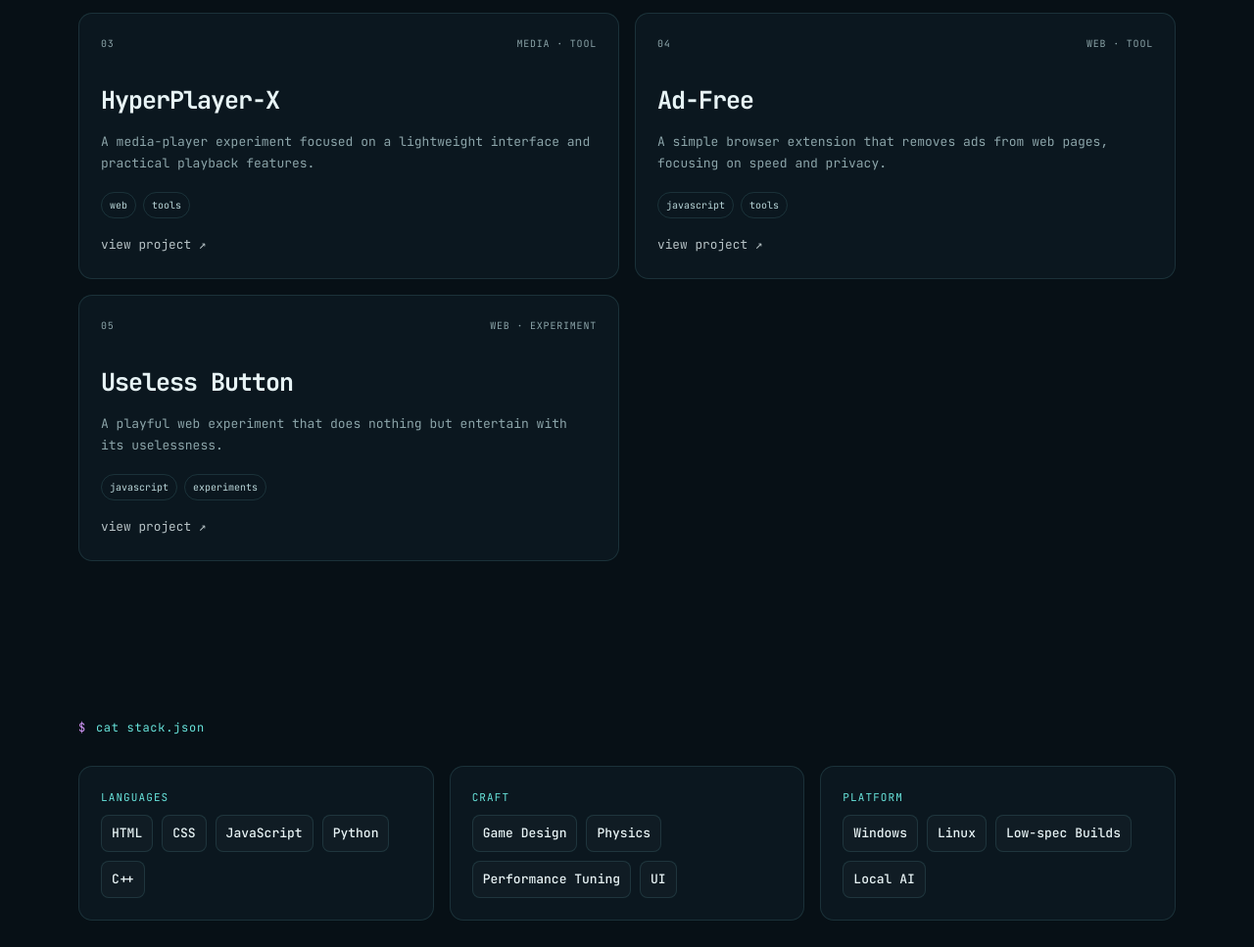
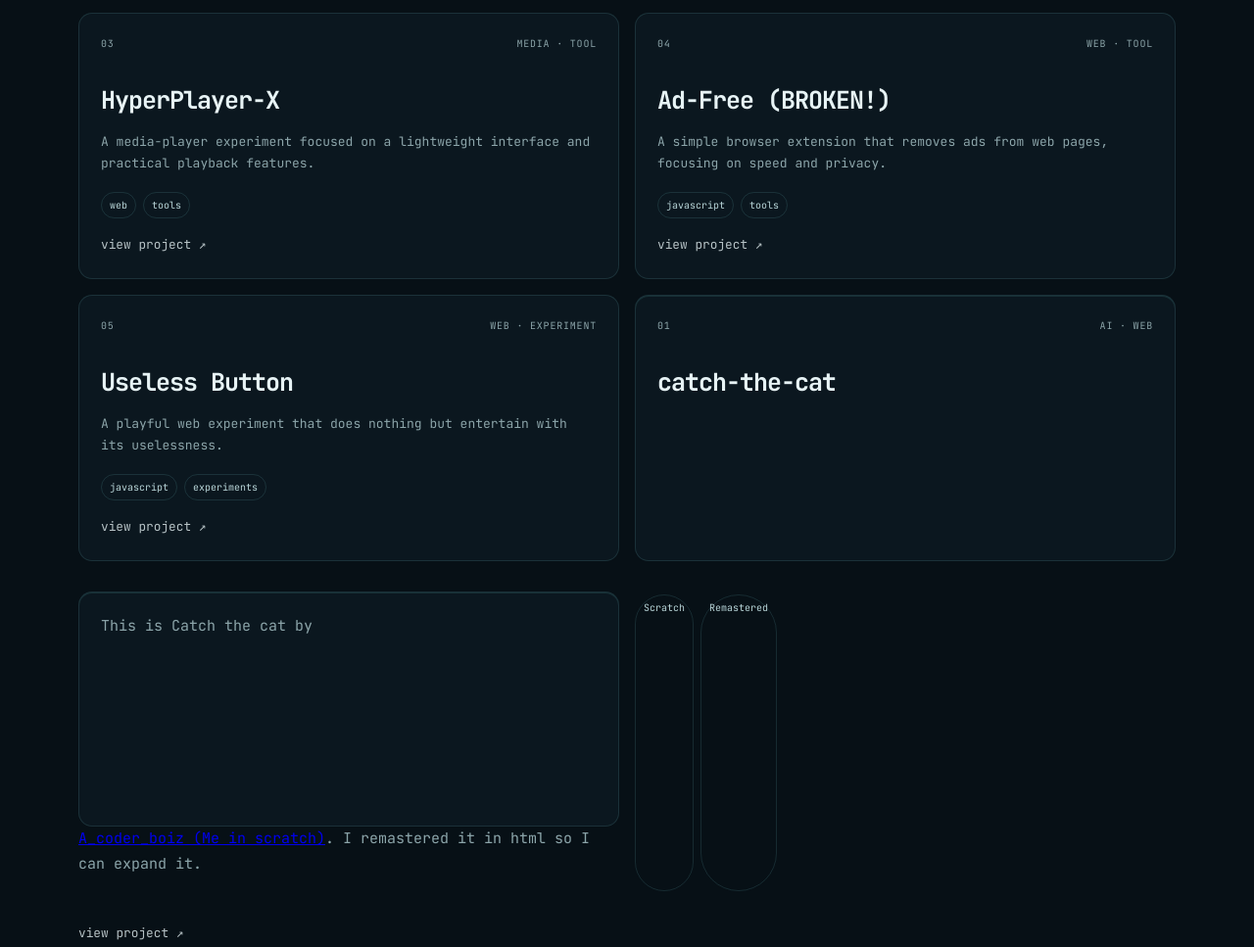
Before and after one commit to MePython313/mepython313.github.io, a plain HTML site: page index.html in a window 1280 px wide. Shown: the part 1795-2762 px from the top of the page at 98% size. Drawn offline with Linux system fonts and the light colour scheme.

Commit message:
Update project details and footer information

```diff
--- a/index.html
+++ b/index.html
@@ -122,7 +122,7 @@
         </a>
         <a class="project-card project-link" href="https://mepython313.github.io/ad-free" target="_blank" rel="noopener noreferrer" aria-label="View Ad-Free">
           <div class="project-meta"><span>04</span><span>web · tool</span></div>
-          <h3>Ad-Free</h3>
+          <h3>Ad-Free (BROKEN!)</h3>
           <p>A simple browser extension that removes ads from web pages, focusing on speed and privacy.</p>
           <div class="tags"><span>javascript</span><span>tools</span></div>
           <span class="project-cta">view project ↗</span>
@@ -132,6 +132,13 @@
           <h3>Useless Button</h3>
           <p>A playful web experiment that does nothing but entertain with its uselessness.</p>
           <div class="tags"><span>javascript</span><span>experiments</span></div>
+          <span class="project-cta">view project ↗</span>
+        </a>
+        <a class="project-card featured project-link" href="https://mepython313.github.io/catch-the-cat" target="_blank" rel="noopener noreferrer" aria-label="View catch-the-cat">
+          <div class="project-meta"><span>01</span><span>AI · web</span></div>
+          <h3>catch-the-cat</h3>
+          <p>This is Catch the cat by <a href='https://scratch.mit.edu/users/A_coder_boiz/'>A_coder_boiz (Me in scratch)</a>. I remastered it in html so I can expand it.</p>
+          <div class="tags"><span>Scratch</span><span>Remastered</span></div>
           <span class="project-cta">view project ↗</span>
         </a>
       </div>
@@ -165,8 +172,7 @@
   </main>
 
   <footer class="footer shell">
-    <span>© MePython313 · plain HTML + CSS + JS</span>
-    <button id="secret-button" class="secret-button" type="button">psst — open the console 👀</button>
+    <span>© Prakshit (Mepython313) · plain HTML + CSS + JS</span>
   </footer>
 
   <div id="toast" class="toast" role="status" aria-live="polite"></div>
```
